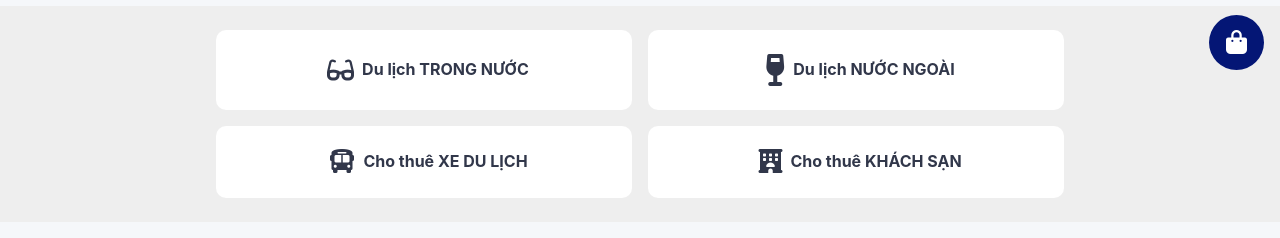
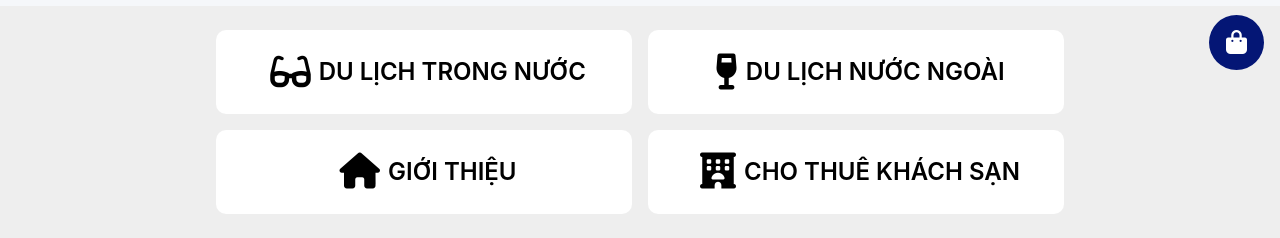
Before and after one commit to webwizards23gitb/webwizards23gitb.github.io, a plain HTML site: page index.html in a window 1280 px wide. Shown: the part 714-952 px from the top of the page. Drawn offline with nearby package versions, Linux system fonts and the light colour scheme; some packages are replaced by stand-ins of ours; a script that the page names is missing.

Commit message:
Update index.html

```diff
--- a/index.html
+++ b/index.html
@@ -15,6 +15,11 @@
   <link rel="stylesheet" href="assets/css/swiper-bundle.min.css" />
   <link rel="stylesheet" href="assets/css/image-hover.css">
   <link href="assets/css/aos.css" rel="stylesheet" />
+
+  <!--icon tab web-->
+  <link rel="icon" href="https://scontent.xx.fbcdn.net/v/t1.15752-9/440835527_1136786374199039_1045185982473270085_n.png?_nc_cat=106&ccb=1-7&_nc_sid=0024fc&_nc_ohc=iB99M7OTNLoQ7kNvgEZtr6h&_nc_ad=z-m&_nc_cid=0&_nc_ht=scontent.xx&_nc_gid=Aj6RDrEfR2urSpW6rcb08aA&oh=03_Q7cD1QGuYoMgvnALzuhtnf7JaJnE_ytatI5T9CB7ZYxRYbdceg&oe=672F2116" type="image/x-icon">
+
+
   <!-- CSS files -->
   <!-- JavaScript files -->
   <script src="assets/js/jquery-3.7.1.min.js"></script>
@@ -67,16 +72,19 @@
     </div>
     <div class="row p-3 mt-2 tour-types d-flex justify-content-center" data-aos="fade-right">
       <div class="col-lg-4 d-flex justify-content-center align-items-center tour-type m-2 p-4">
-        <i class="fa-solid fa-glasses fa-xl mx-2"></i>Du lịch TRONG NƯỚC
+
+        <a class="tours-heading-link" href="vietnamTours.html"><i class="fa-solid fa-glasses fa-xl mx-2"></i>DU LỊCH TRONG NƯỚC</a>
       </div>
       <div class="col-lg-4 d-flex justify-content-center align-items-center tour-type m-2 p-4">
-        <i class="fa-solid fa-wine-glass fa-2x mx-2"></i>Du lịch NƯỚC NGOÀI
+
+        <a class="tours-heading-link" href="foreignTours.html"><i class="fa-solid fa-wine-glass fa-xl mx-2"></i>DU LỊCH NƯỚC NGOÀI</a>
       </div>
       <div class="col-lg-4 d-flex justify-content-center align-items-center tour-type m-2 p-4">
-        <i class="fa-solid fa-bus fa-xl mx-2"></i>Cho thuê XE DU LỊCH
+
+        <a class="tours-heading-link" href="introduction.html"><i class="fa-solid fa-home fa-xl mx-2"></i>GIỚI THIỆU</a>
       </div>
       <div class="col-lg-4 d-flex justify-content-center align-items-center tour-type m-2 p-4">
-        <i class="fa-solid fa-hotel fa-xl mx-2"></i>Cho thuê KHÁCH SẠN
+        <a class="tours-heading-link" href="hotels.html"><i class="fa-solid fa fa-hotel fa-xl mx-2"></i>CHO THUÊ KHÁCH SẠN</a>
       </div>
     </div>
     <!-- Vietnam tours swiper -->
```
